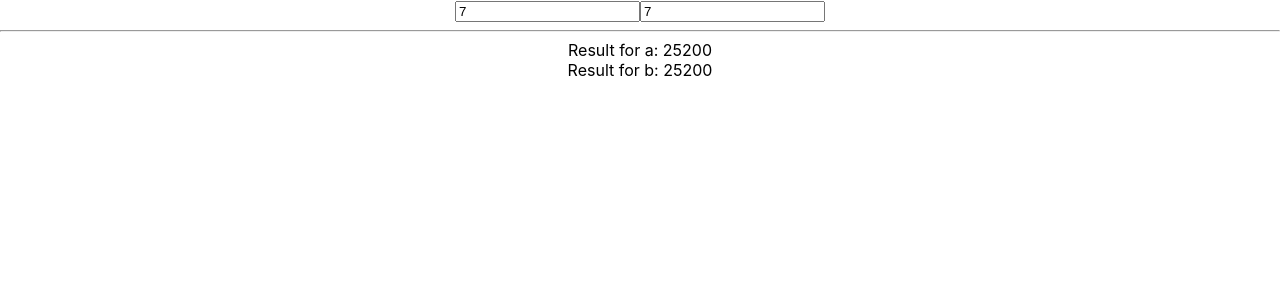
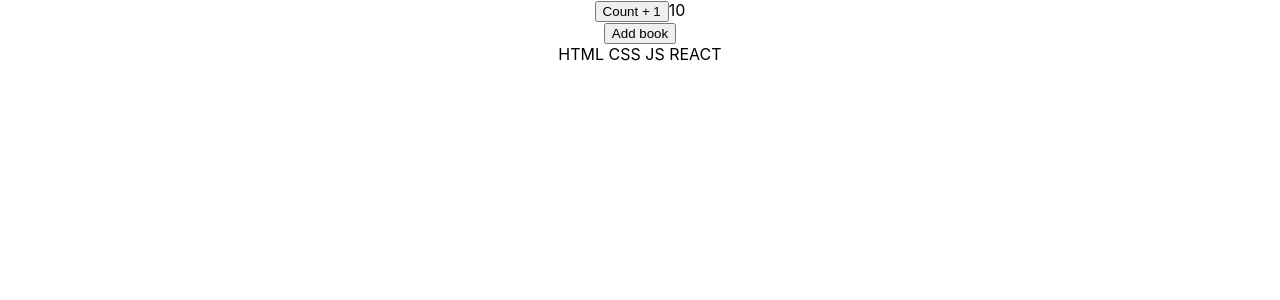
Before and after one commit to evgeniy-baker/React-kabzda, a React (Create React App) app: page / in a window 1280 px wide. Shown: the top 300 px of the page. Built offline with nearby package versions, Linux system fonts and the light colour scheme.

Commit message:
add UseCallback.tsx

```diff
--- a/src/App.tsx
+++ b/src/App.tsx
@@ -2,6 +2,7 @@
 import './App.css';
 import {ReactMemo} from "./components/ReactMemo";
 import {UseMemo} from "./components/UseMemo";
+import {LikeUseCallback} from "./components/UseCallback";
 
 function App() {
 
@@ -48,7 +49,9 @@
 
             {/*<ReactMemo/>*/}
 
-            <UseMemo/>
+            {/*<UseMemo/>*/}
+
+            <LikeUseCallback/>
 
         </div>
     );
--- /dev/null
+++ b/src/components/UseCallback.tsx
@@ -0,0 +1,42 @@
+import React, {useCallback, useMemo, useState} from 'react';
+
+type BooksSecretType = {
+    addBook: () => void
+}
+const BooksSecret = (props: BooksSecretType) => {
+    console.log('Books rendered')
+    return <div>
+        <button onClick={props.addBook}>Add book</button>
+    </div>
+}
+const Books = React.memo(BooksSecret)
+
+export const LikeUseCallback = () => {
+    console.log('LikeUseCallback rendered')
+    const [counter, setCount] = useState<number>(10)
+    const [books, setBooks] = useState<Array<string>>(['HTML ', 'CSS ', 'JS ', 'REACT '])
+
+    const AddBookUseMemo = useMemo(()=> {
+            return () => {
+                console.log('New book rendered')
+                const newBook = `NODE JS `
+                setBooks([newBook, ...books])
+            }
+        },[books]
+    )
+
+    const AddBookCallback = useCallback(()=> {
+                console.log('New book rendered')
+                const newBook = `NODE JS `
+                setBooks([newBook, ...books])
+        },[books]
+    )
+
+    return <>
+        <button onClick={() => setCount(counter + 1)}>Count + 1</button>
+        {counter}
+        <Books addBook={AddBookCallback}/>
+        {books}
+    </>
+
+};
```
